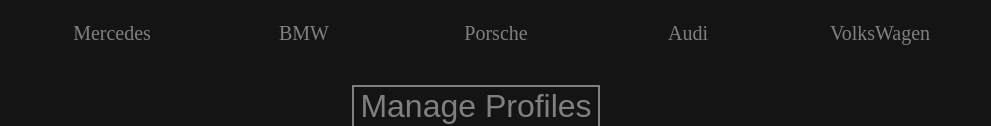
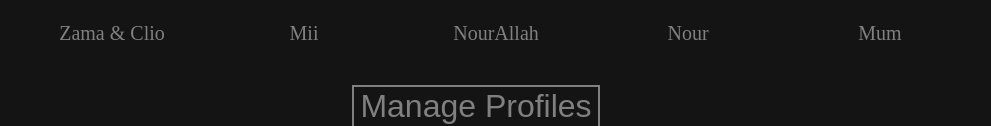
Before and after one commit to MohamedClio/netflix-profiles, a plain HTML site: page index.html in a window 1280 px wide. Shown: the part 500-626 px from the top of the page, without its empty margins (164-1155 px from the left). Drawn offline with Linux system fonts and the light colour scheme.

Commit message:
editing profile names

```diff
--- a/index.html
+++ b/index.html
@@ -23,32 +23,32 @@
               src="./assets/images/rabbit.png"
               alt="a cute animated white rabbit"
             />
-            <p>Mercedes</p>
+            <p>Zama & Clio</p>
           </li>
           <li class="profile">
             <img
               src="./assets/images/sonic.png"
               alt="Blue sonic animated character"
             />
-            <p>BMW</p>
+            <p>Mii</p>
           </li>
           <li class="profile">
             <img
               src="./assets/images/will-smith.png"
               alt="a picture of will smith holding a walkie talkie"
             />
-            <p>Porsche</p>
+            <p>NourAllah</p>
           </li>
           <li class="profile">
             <img
               src="./assets/images/toygirl.png"
               alt="an animated girl smiling with blue hair"
             />
-            <p>Audi</p>
+            <p>Nour</p>
           </li>
           <li class="profile">
             <img src="./assets/images/queen.png" alt="a queen" />
-            <p>VolksWagen</p>
+            <p>Mum</p>
           </li>
         </ul>
        </div>
```
